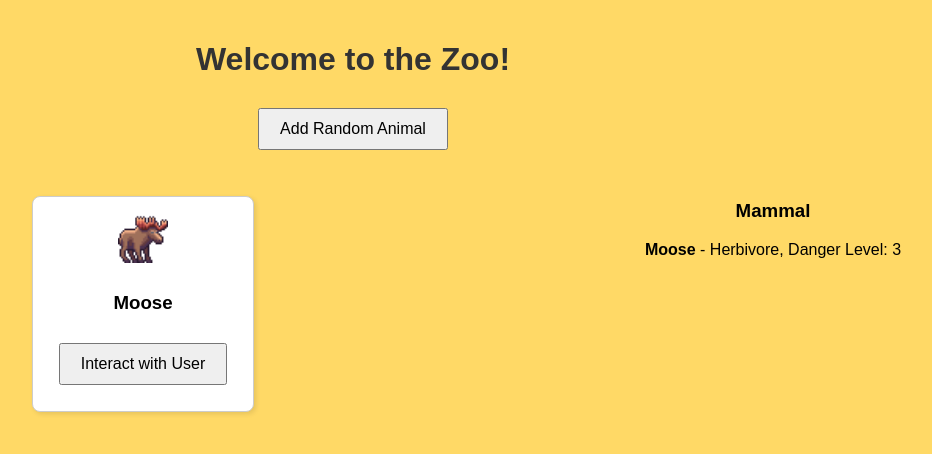
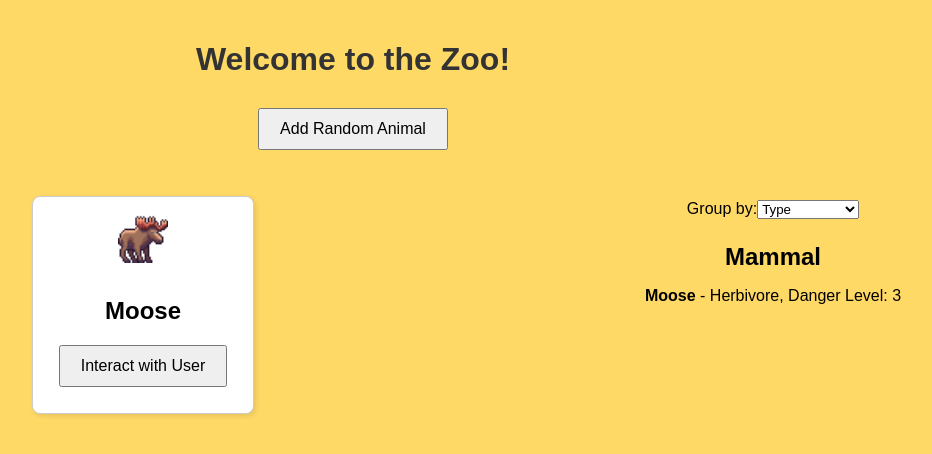
Before and after one commit to vivientje97/zoo-app, a Vue app: page / in a window 1280 px wide. Both pictures are taken after a click on the button "Add Random Animal". Shown: the top 454 px of the page, without its empty margins (287-1219 px from the left). Built offline with nearby package versions, Linux system fonts and the light colour scheme.

Commit message:
Add different css files

```diff
--- a/src/components/AnimalCard.vue
+++ b/src/components/AnimalCard.vue
@@ -45,21 +45,4 @@ export default {
 }
 </script>
 
-<style>
-.animal-card {
-	border: 1px solid #ccc;
-	padding: 1em;
-	margin: 1em;
-	border-radius: 8px;
-	box-shadow: 2px 2px 5px rgba(0, 0, 0, 0.1);
-	display: flex;
-	flex-direction: column;
-	align-items: center;
-}
-.animal-image {
-	width: 50px;
-	height: 50px;
-	object-fit: contain;
-	margin-bottom: 10px;
-}
-</style>
+<style src="../styles/AnimalCard.css"></style>
--- a/src/components/AnimalList.vue
+++ b/src/components/AnimalList.vue
@@ -33,11 +33,4 @@ export default {
 }
 </script>
 
-<style>
-.animal-list {
-	display: flex;
-	flex-wrap: wrap;
-	gap: 20px;
-	justify-content: center;
-}
-</style>
+<style src="../styles/AnimalList.css"></style>
--- a/src/components/GroupedAnimals.vue
+++ b/src/components/GroupedAnimals.vue
@@ -1,7 +1,15 @@
 <template>
   <div class="grouped-animals">
-    <div v-for="animalGroup in groupedAnimals" :key="animalGroup.type" class="animal-group">
-      <h3>{{ animalGroup.type }}</h3>
+    <div class="grouping-selector">
+      <label for="grouping">Group by:</label>
+      <select id="grouping" v-model="selectedGrouping">
+        <option value="type">Type</option>
+        <option value="diet">Diet</option>
+        <option value="dangerLevel">Danger Level</option>
+      </select>
+    </div>
+    <div v-for="animalGroup in groupedAnimals" :key="animalGroup.group" class="animal-group">
+      <h3>{{ animalGroup.group }}</h3>
       <ul>
         <li v-for="animal in animalGroup.animals" :key="animal.id">
           <strong>{{ animal.name }}</strong> - {{ animal.diet }}, Danger Level: {{ animal.dangerLevel }}
@@ -16,46 +24,28 @@ export default {
 	props: {
 		animals: Array
 	},
+	data() {
+		return {
+			selectedGrouping: 'type'
+		};
+	},
 	computed: {
 		groupedAnimals() {
 			const grouped = {};
 			this.animals.forEach(animal => {
-				if (!grouped[animal.type]) {
-					grouped[animal.type] = {
-						type: animal.type,
+				const group = animal[this.selectedGrouping];
+				if (!grouped[group]) {
+					grouped[group] = {
+						group: group,
 						animals: []
 					};
 				}
-				grouped[animal.type].animals.push(animal);
+				grouped[group].animals.push(animal);
 			});
-			// Convert object to array for easier rendering
 			return Object.values(grouped);
 		}
 	}
 };
 </script>
 
-<style scoped>
-.grouped-animals {
-	margin-top: 20px;
-}
-
-.animal-group {
-	margin-bottom: 20px;
-}
-
-h2 {
-	font-size: 1.5rem;
-	margin-bottom: 10px;
-}
-
-ul {
-	list-style: none;
-	padding: 0;
-}
-
-li {
-	margin-bottom: 5px;
-	font-size: 1rem;
-}
-</style>
+<style src="../styles/GroupedAnimals.css"></style>
--- a/src/components/Zoo.vue
+++ b/src/components/Zoo.vue
@@ -57,38 +57,4 @@ export default {
 }
 </script>
 
-<style scoped>
-.zoo {
-	text-align: center;
-	background-color: #ffd966;
-	padding: 20px;
-	min-height: 100vh;
-	display: flex;
-	flex-direction: column;
-	align-items: center;
-}
-.title {
-	font-size: 2rem;
-	margin-bottom: 20px;
-	color: #333;
-}
-.zoo-container {
-	display: flex;
-	flex-direction: row;
-	justify-content: center;
-	gap: 20px;
-	width: 100%;
-	padding: 20px;
-}
-.animals-container {
-	flex: 1;
-	display: flex;
-	flex-wrap: wrap;
-	justify-content: center;
-	gap: 20px;
-}
-.grouped-animals-container {
-	flex: 1;
-	max-width: 400px;
-}
-</style>
+<style src="../styles/Zoo.css"></style>
--- /dev/null
+++ b/src/styles/AnimalCard.css
@@ -0,0 +1,22 @@
+.animal-card {
+	border: 1px solid #ccc;
+	padding: 1em;
+	margin: 1em;
+	border-radius: 8px;
+	box-shadow: 2px 2px 5px rgba(0, 0, 0, 0.1);
+	display: flex;
+	flex-direction: column;
+	align-items: center;
+}
+
+.animal-image {
+	width: 50px;
+	height: 50px;
+	object-fit: contain;
+	margin-bottom: 10px;
+}
+
+.interaction-result {
+	margin-top: 10px;
+	color: red;
+}
--- /dev/null
+++ b/src/styles/AnimalList.css
@@ -0,0 +1,6 @@
+.animal-list {
+	display: flex;
+	flex-wrap: wrap;
+	gap: 20px;
+	justify-content: center;
+}
--- /dev/null
+++ b/src/styles/GroupedAnimals.css
@@ -0,0 +1,26 @@
+.grouped-animals {
+	margin-top: 20px;
+}
+
+.grouping-selector {
+	margin-bottom: 20px;
+}
+
+.animal-group {
+	margin-bottom: 20px;
+}
+
+h3 {
+	font-size: 1.5rem;
+	margin-bottom: 10px;
+}
+
+ul {
+	list-style: none;
+	padding: 0;
+}
+
+li {
+	margin-bottom: 5px;
+	font-size: 1rem;
+}
--- /dev/null
+++ b/src/styles/Zoo.css
@@ -0,0 +1,37 @@
+.zoo {
+	text-align: center;
+	background-color: #ffd966;
+	padding: 20px;
+	min-height: 100vh;
+	display: flex;
+	flex-direction: column;
+	align-items: center;
+}
+
+.title {
+	font-size: 2rem;
+	margin-bottom: 20px;
+	color: #333;
+}
+
+.zoo-container {
+	display: flex;
+	flex-direction: row;
+	justify-content: center;
+	gap: 20px;
+	width: 100%;
+	padding: 20px;
+}
+
+.animals-container {
+	flex: 1;
+	display: flex;
+	flex-wrap: wrap;
+	justify-content: center;
+	gap: 20px;
+}
+
+.grouped-animals-container {
+	flex: 1;
+	max-width: 400px;
+}
```
